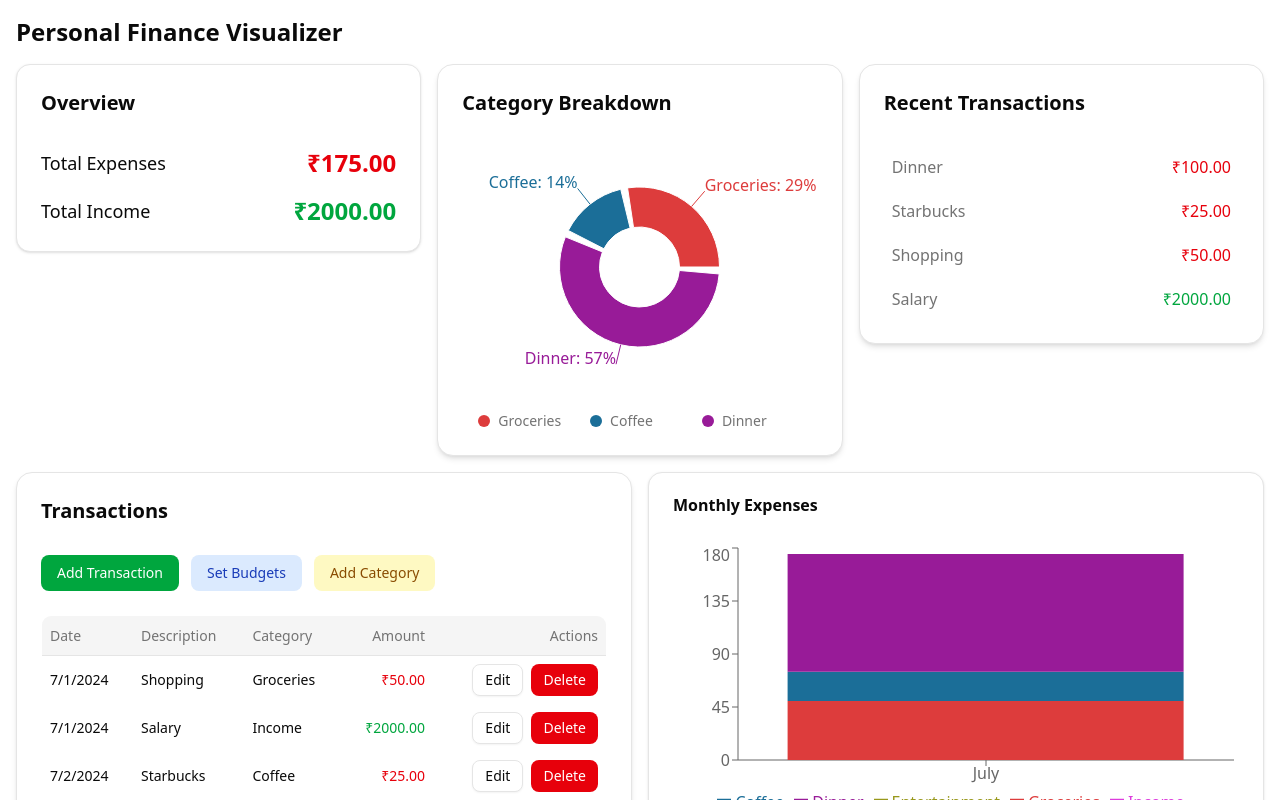
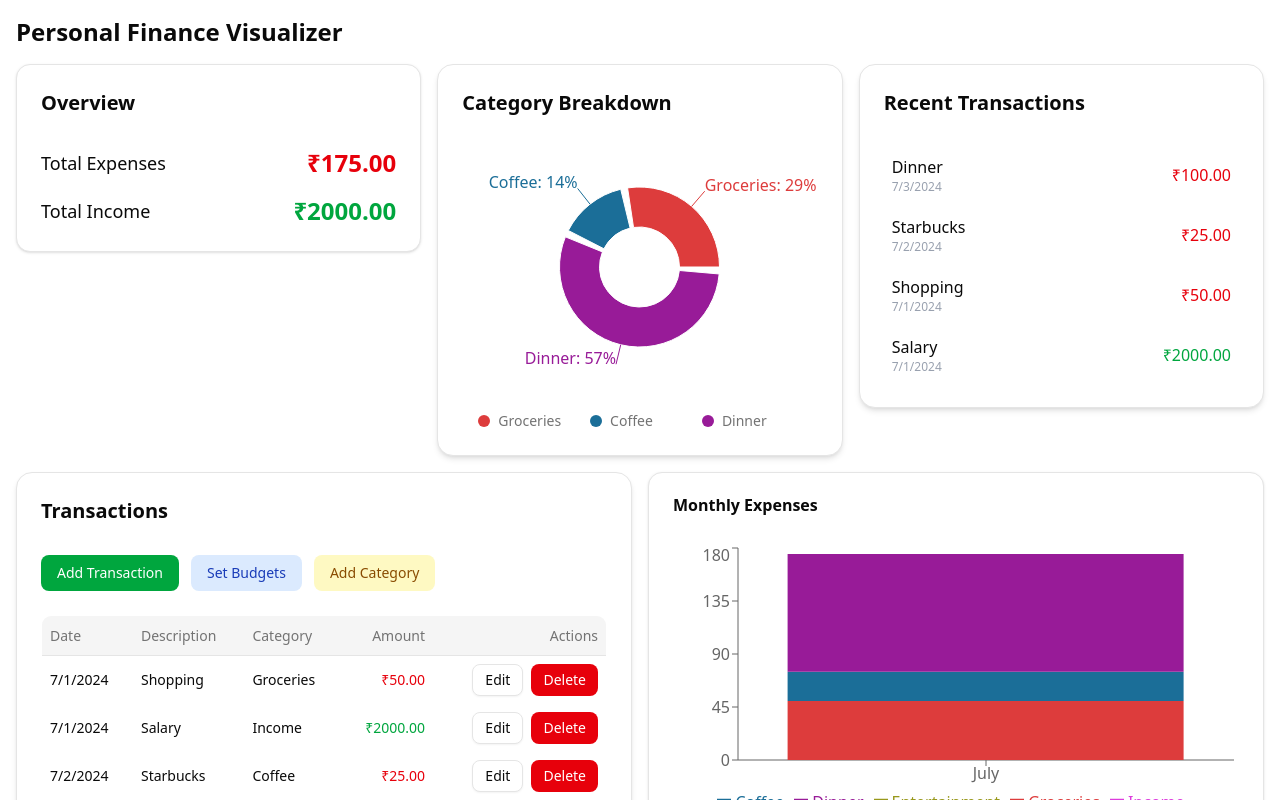
Before and after one commit to Sourodeep-S/personal-finance-visualizer-SS, a Next.js app: page / in a window 1280 px wide. Shown: the top 800 px of the page. Built offline with nearby package versions, Linux system fonts and the light colour scheme.

Commit message:
few ui tweaks

```diff
--- a/src/app/page.tsx
+++ b/src/app/page.tsx
@@ -339,13 +339,16 @@ export default function Home() {
                     transition={{ type: "spring", stiffness: 300 }}
                   >
 
-                    <span className="text-base text-muted-foreground">{t.description}</span>
+                    <div className="flex flex-col">
+                      <span className="text-base">{t.description}</span>
+                      <span className="text-xs text-gray-400">{t.date.toLocaleDateString()}</span>
+                    </div>
                     <span
-                      className={`text-base font-medium ${t.amount < 0 ? 'text-red-600' : 'text-green-600'
-                        }`}
+                      className={`text-base font-medium ${t.amount < 0 ? 'text-red-600' : 'text-green-600'}`}
                     >
                       ₹{Math.abs(t.amount).toFixed(2)}
                     </span>
+
                   </motion.li>
                 ))}
               </ul>
@@ -499,15 +502,19 @@ export default function Home() {
                     <YAxis />
                     <Tooltip />
                     <Legend />
-                    {categories.map((category) => (
+                    {categories.map((category, index) => (
                       <Bar
                         key={category}
                         dataKey={category}
                         stackId="a"
                         fill={generateColor(category)}
+                        isAnimationActive={true}
+                        animationDuration={800}
+                        animationBegin={index * 100} // staggered animation for each category
                       />
                     ))}
                   </BarChart>
+
                 </ResponsiveContainer>
               </CardContent>
             </Card>
@@ -544,7 +551,7 @@ export default function Home() {
                           <motion.div
                             initial={{ width: 0 }}
                             animate={{ width: budgetInView ? `${Math.min(b.progress, 100)}%` : 0 }}
-                            transition={{ duration: 0.8 }}
+                            transition={{ duration: 1.5 }}
                             className="h-2 rounded"
                             style={{ backgroundColor: generateColor(b.category) }}
                           />
```
